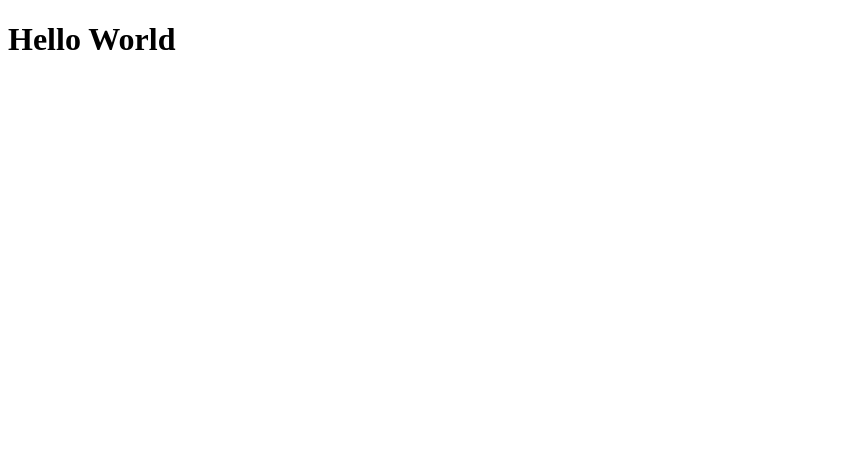
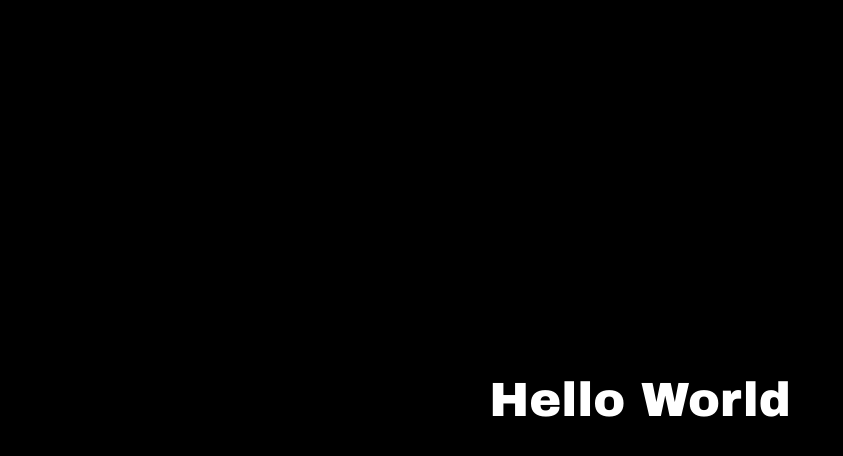
Before and after one commit to barbecue/nuxt-structure, a Nuxt app: page / in a window 1280 px wide. Shown: the top 456 px of the page, without its empty margins (0-843 px from the left). Built offline with nearby package versions, Linux system fonts and the light colour scheme.

Commit message:
chore: Added packages

```diff
--- a/nuxt.config.ts
+++ b/nuxt.config.ts
@@ -1,4 +1,20 @@
-// https://nuxt.com/docs/api/configuration/nuxt-config
 export default defineNuxtConfig({
-  devtools: { enabled: true }
+  devtools: { enabled: true },
+  components: ['~/components', '~/components/layouts'],
+  css: ['~/stylesheets/main.scss'],
+  modules: [
+      '@nuxtjs/tailwindcss',
+      '@nuxtjs/eslint-module',
+      '@nuxtjs/google-fonts',
+      '@nuxt/image',
+      'nuxt-icon'
+  ],
+  googleFonts: {
+      download: true,
+      preconnect: true,
+      prefetch: true,
+      families: {
+          'Archivo+Black': true,
+      },
+  },
 })
--- /dev/null
+++ b/tailwind.config.js
@@ -0,0 +1,22 @@
+/** @type {import('tailwindcss').Config} */
+module.exports = {
+  content: [
+    "./components/**/*.{js,vue,ts}",
+    "./layouts/**/*.vue",
+    "./pages/**/*.vue",
+    "./plugins/**/*.{js,ts}",
+    "./nuxt.config.{js,ts}",
+    "./app.vue",
+  ],
+  theme: {
+    extend: {
+      fontFamily: {
+        archivo: ['Archivo Black', 'sans-serif'],
+      }
+    },
+  },
+  plugins: [
+    require('@tailwindcss/typography'),
+    require('@tailwindcss/aspect-ratio')
+  ]
+}
```
Also changed, not shown: package.json (+23 -2 lines).
